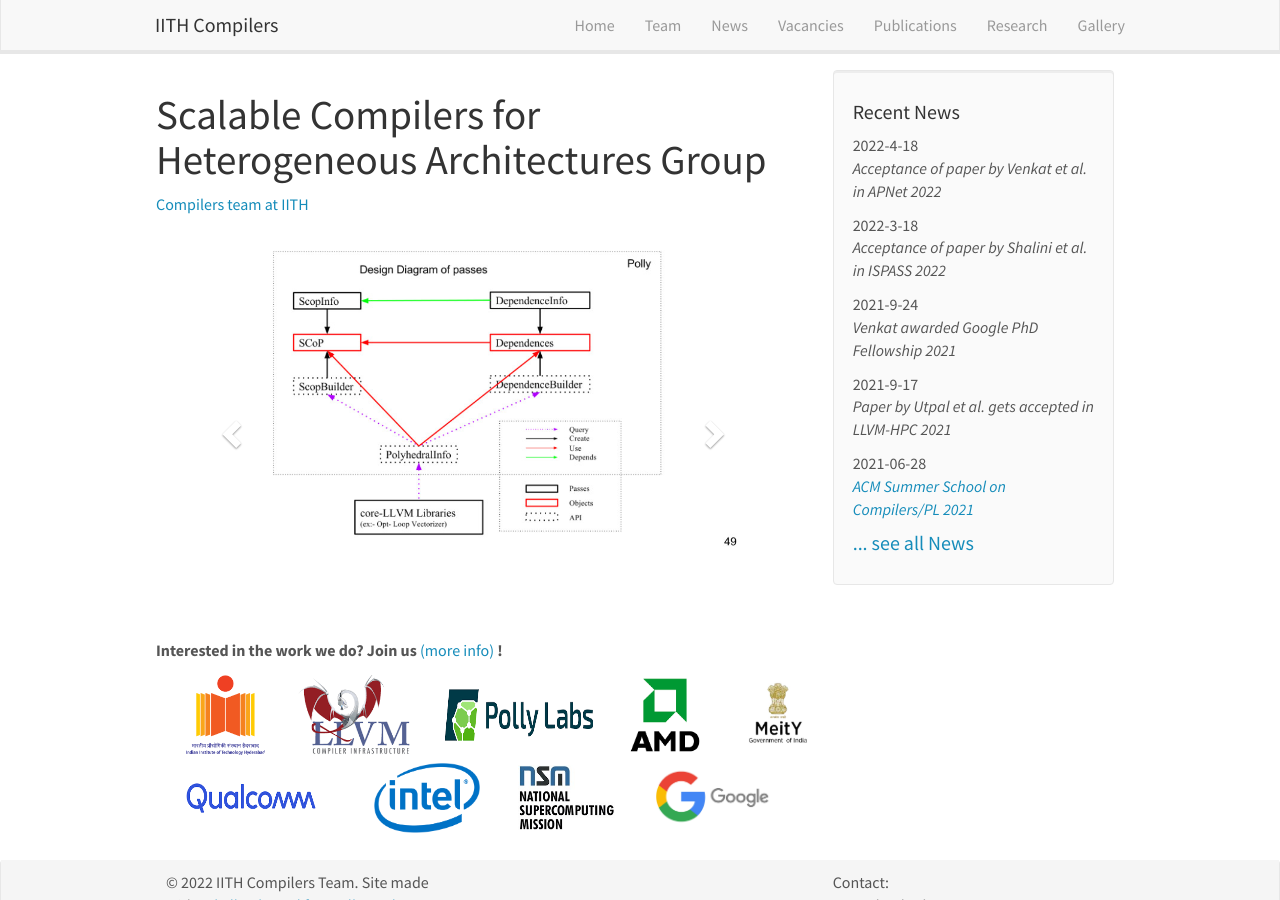
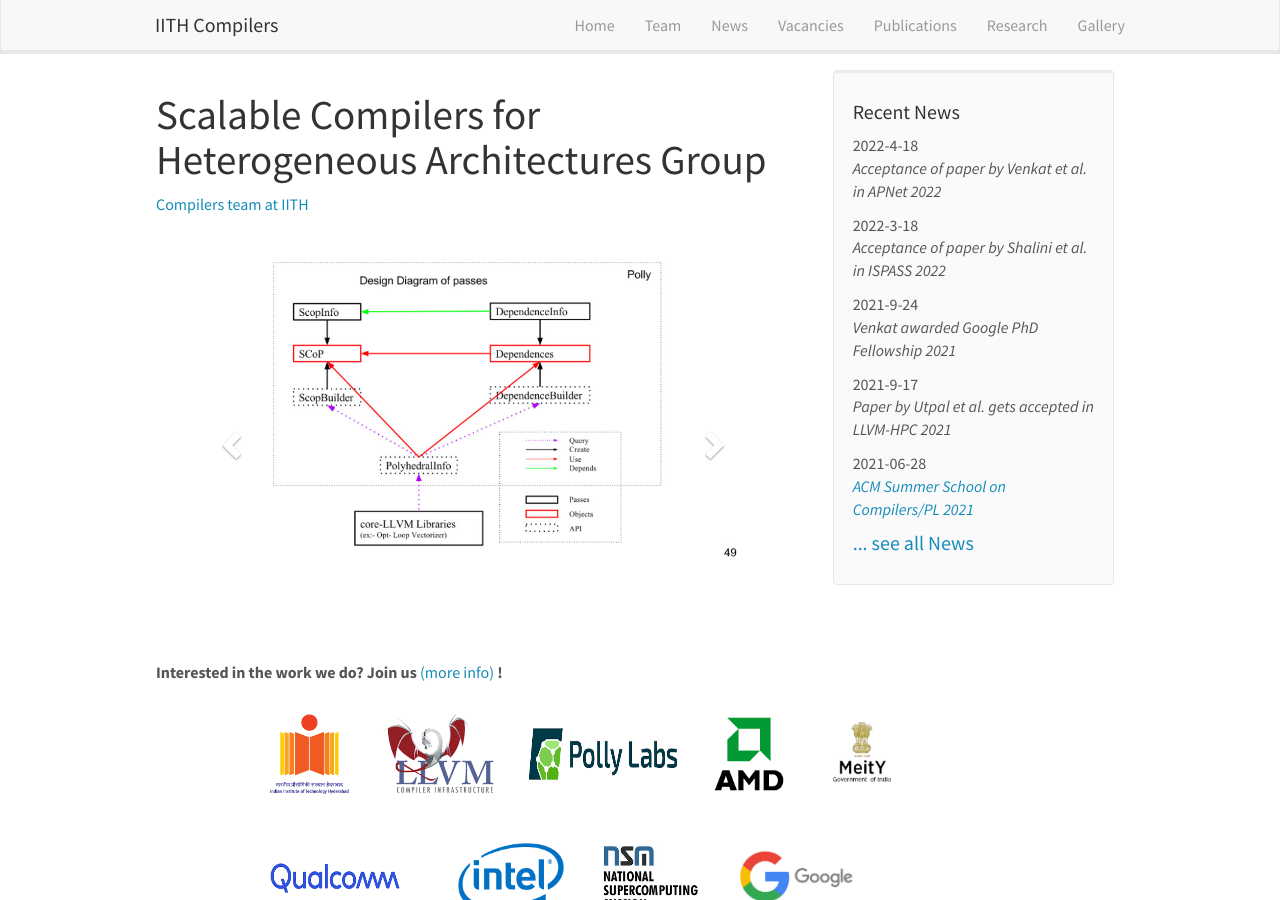
Before and after one commit to utpalbora/compilers.cse.iith.ac.in, a Jekyll site: the page built from _pages/home.md, in a window 1280 px wide and 900 px high. Built offline with Jekyll 4.4.1, drawn with Linux system fonts in a browser that asks for light colours; nearby versions of some CDN libraries.

Commit message:
Added fix for slider

```diff
--- a/_data/publist.yml
+++ b/_data/publist.yml
@@ -29,7 +29,7 @@
   publishedAt: "LLVM-HPC"
   project: 1
   publication: 0
-  type: "Journel|Transaction|Conference"
+  type: "Journal|Transaction|Conference"
   # image: ""
   highlight: 1
 
@@ -41,7 +41,7 @@
   publishedAt: "arXiv"
   project: 1
   publication: 0
-  type: "Journel|TransactiPublished in 9th International Workshop on Polyhedral Compilation Techniques In conjunction with HiPEAC 2019 Valencia, Spain"
+  type: "Journal|Transaction|Conference"
   highlight: 1
 
 
@@ -259,7 +259,7 @@
   highlight: 1
 
 
-- shortname: ""
+- shortname: "vectorization"
   title: "A Comparative Study of Vectorization in Compilers"
   authors: "Santanu Das, D. Tharun Kumar, Utpal Bora, Ramakrishna Upadrasta"
   description: ""
--- a/_layouts/homelay.html
+++ b/_layouts/homelay.html
@@ -7,6 +7,19 @@ layout: default
 
 	{{ content }}
   </div>
-  <div id="newsid" class="col-sm-4" >
+   <div id="newsid" class="col-sm-4" >
 	{% include news.html %}
   </div>
+
+  <div id="join-us"><p><strong>Interested in the work we do? Join us</strong> <a href="{{ site.url }}{{ site.baseurl }}/vacancies">(more info)</a> <strong>!</strong></p></div>
+  <figure class="fourth">
+    <img src="{{ site.url }}{{ site.baseurl }}/images/logopic/Logo_IITH.png" style="height: 80px;padding-left: 30px">
+    <img src="{{ site.url }}{{ site.baseurl }}/images/logopic/Logo_LLVM.png" style="height: 80px;padding-left: 30px">
+    <img src="{{ site.url }}{{ site.baseurl }}/images/logopic/Logo_PollyLabs1.png" style="height: 80px;padding-left: 30px;width:180px">
+    <img src="{{ site.url }}{{ site.baseurl }}/images/logopic/Logo_AMD.png" style="height: 80px;padding-left: 30px">
+    <img src="{{ site.url }}{{ site.baseurl }}/images/logopic/Logo_Meity.jpg" style="height: 85px; padding-left: 30px">
+    <img src="{{ site.url }}{{ site.baseurl }}/images/logopic/Logo_Qualcomm.png" style="height: 80px;padding-left: 10px;width:180px">
+    <img src="{{ site.url }}{{ site.baseurl }}/images/logopic/Logo_Intel.png" style="height: 70px;padding-left: 35px">
+    <img src="{{ site.url }}{{ site.baseurl }}/images/logopic/Logo_NSM.jpg" style="height: 65px; padding-left: 35px">
+  <img src="{{ site.url }}{{ site.baseurl }}/images/logopic/Logo_Google.jpg" style="height: 65px; padding-left: 35px">
+  </figure>
--- a/_pages/home.md
+++ b/_pages/home.md
@@ -58,19 +58,3 @@ permalink: /
     <span class="sr-only">Next</span>
   </a>
 </div>
-
-
-
- **Interested in the work we do? Join us** [(more info)]({{ site.url }}{{ site.baseurl }}/vacancies) **!**
-
-<figure class="fourth" style="width:800px;">
-  <img src="{{ site.url }}{{ site.baseurl }}/images/logopic/Logo_IITH.png" style="height: 80px;padding-left: 30px">
-  <img src="{{ site.url }}{{ site.baseurl }}/images/logopic/Logo_LLVM.png" style="height: 80px;padding-left: 30px">
-  <img src="{{ site.url }}{{ site.baseurl }}/images/logopic/Logo_PollyLabs1.png" style="height: 80px;padding-left: 30px;width:180px">
-  <img src="{{ site.url }}{{ site.baseurl }}/images/logopic/Logo_AMD.png" style="height: 80px;padding-left: 30px">
-  <img src="{{ site.url }}{{ site.baseurl }}/images/logopic/Logo_Meity.jpg" style="height: 85px; padding-left: 30px">
-  <img src="{{ site.url }}{{ site.baseurl }}/images/logopic/Logo_Qualcomm.png" style="height: 80px;padding-left: 10px;width:180px">
-  <img src="{{ site.url }}{{ site.baseurl }}/images/logopic/Logo_Intel.png" style="height: 70px;padding-left: 35px">
-  <img src="{{ site.url }}{{ site.baseurl }}/images/logopic/Logo_NSM.jpg" style="height: 65px; padding-left: 35px">
-<img src="{{ site.url }}{{ site.baseurl }}/images/logopic/Logo_Google.jpg" style="height: 65px; padding-left: 35px">
-</figure>
--- a/_sass/bootstrap/_carousel.scss
+++ b/_sass/bootstrap/_carousel.scss
@@ -6,6 +6,10 @@
 // Wrapper for the slide container and indicators
 .carousel {
   position: relative;
+  height: 45vh;
+  display: flex;
+  justify-content: center;
+  align-items: center;
 }
 
 .carousel-inner {
@@ -17,6 +21,7 @@
     display: none;
     position: relative;
     @include transition(.6s ease-in-out left);
+    // min-height: 50vh;
 
     // Account for jankitude on images
     > img,
--- a/css/main.scss
+++ b/css/main.scss
@@ -50,7 +50,16 @@ firstp {}
     /* or 950px */
 }
 
+#join-us {
+    clear: both;
+    padding-left: 16px;
+}
+
 /* Home, News */
+#newsid {
+    position: relative
+}
+
 #newsid p {
     text-align: left;
 }
@@ -71,6 +80,10 @@ firstp {}
     box-shadow: 2px 2px 5px #888888
 }
 
+#homeid {
+    position: relative;
+}
+
 #homeid img {
     margin: 0 0 0 0;
     border-radius: 5%;
@@ -85,6 +98,11 @@ firstp {}
 
 #gridid .row {
     margin-bottom: 24px;
+}
+
+.fourth {
+    width: 80%;
+    margin-left: 10%;
 }
 
 
```
